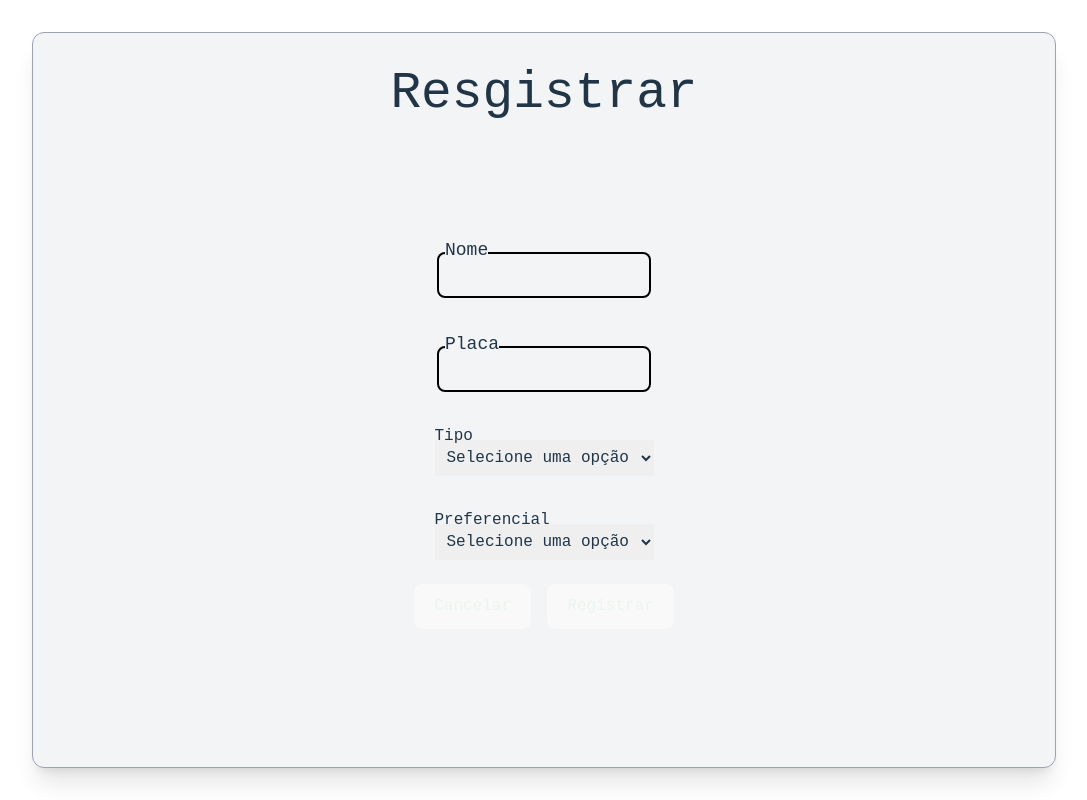
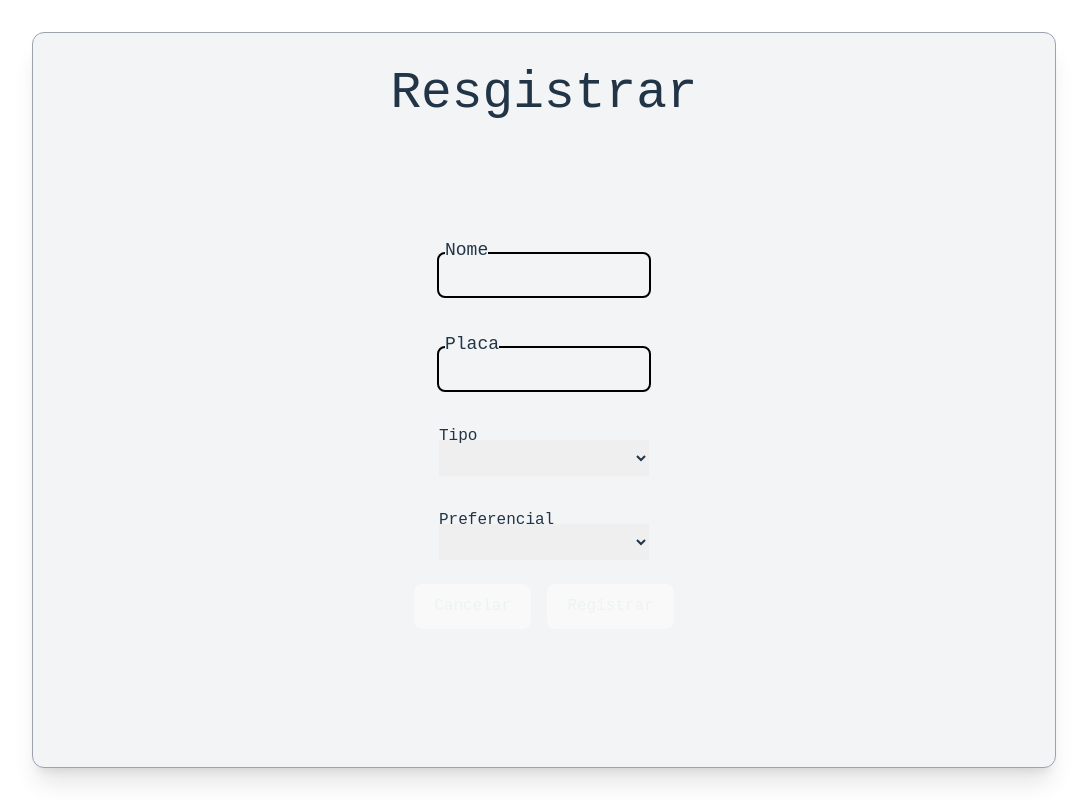
Before and after one commit to ErickMartins153/Sistema-Estacionamento, a React (Vite) app: page /add in a window 1280 px wide. Shown: the whole page, without its empty margins (96-1183 px from the left). Built offline with nearby package versions, Linux system fonts and the light colour scheme; a web font is replaced by a local one.

Commit message:
feat: add register logic as controlled form

```diff
--- a/src/components/Input.jsx
+++ b/src/components/Input.jsx
@@ -1,7 +1,10 @@
-export default function Input({ label }) {
+export default function Input({ label, onChange, value }) {
   return (
     <div className="relative rounded-lg m-6">
       <input
+        onChange={(e) => onChange(label, e.target.value)}
+        autoComplete="off"
+        value={value}
         type="text"
         id={label + "input"}
         className="rounded-lg border-2 border-col relative border-black appearance-none focus:outline-none leading-3 py-3 bg-gray-100"
--- a/src/components/Select.jsx
+++ b/src/components/Select.jsx
@@ -1,13 +1,17 @@
-export default function Select({ label, options }) {
+export default function Select({ label, options, onChange }) {
   return (
     <div className="relative m-6">
       <label htmlFor={label + "select"} className="absolute">
         {label}
       </label>
-      <select id={label + "select"} className="p-2">
-        <option disabled selected>
-          Selecione uma opção
-        </option>
+      <select
+        id={label + "select"}
+        className="p-2"
+        onChange={(e) => onChange(label, e.target.value)}
+        defaultValue={1}
+        style={{ width: 210 }}
+      >
+        <option></option>
         {options.length > 0 &&
           options.map((option) => (
             <option key={option} value={option}>
--- a/src/screens/RegisterScreen.jsx
+++ b/src/screens/RegisterScreen.jsx
@@ -1,9 +1,37 @@
 import { useNavigate } from "react-router-dom";
 import Input from "../components/Input";
 import Select from "../components/Select";
+import { useState } from "react";
 
 export default function RegisterScreen() {
+  const [formFields, setFormFields] = useState({
+    Nome: "",
+    Placa: "",
+    Tipo: "",
+    Preferencial: "",
+  });
   const navigate = useNavigate();
+
+  function onChange(key, value) {
+    setFormFields((formFields) => ({ ...formFields, [key]: value }));
+  }
+
+  function submitHandler() {
+    for (const field in formFields) {
+      if (formFields[field] === "") {
+        alert("Todos os campos devem, obrigatoriamente, ser preenchidos!");
+        return;
+      }
+    }
+    alert(
+      `
+              nome: ${formFields.Nome},
+              placa: ${formFields.Placa},
+              tipo: ${formFields.Tipo},
+              preferencial: ${formFields.Preferencial}`
+    );
+  }
+
   return (
     <>
       <h1 className="text-center mt-8">Resgistrar</h1>
@@ -13,13 +41,21 @@ export default function RegisterScreen() {
           id="form"
           className="flex flex-col flex-1 items-center justify-center"
         >
-          <Input label="Nome" />
-          <Input label="Placa" />
-          <Select label="Tipo" options={["Carro", "Moto", "Onibus"]} />
-          <Select label="Preferencial" options={["Sim", "Não"]} />
+          <Input label="Nome" onChange={onChange} value={formFields.Nome} />
+          <Input label="Placa" onChange={onChange} value={formFields.Placa} />
+          <Select
+            label="Tipo"
+            onChange={onChange}
+            options={["Carro", "Moto", "Onibus"]}
+          />
+          <Select
+            label="Preferencial"
+            onChange={onChange}
+            options={["Sim", "Não"]}
+          />
           <div className="flex gap-4 mb-8">
             <button onClick={() => navigate(-1)}>Cancelar</button>
-            <button>Registrar</button>
+            <button onClick={submitHandler}>Registrar</button>
           </div>
         </form>
       </div>
```
